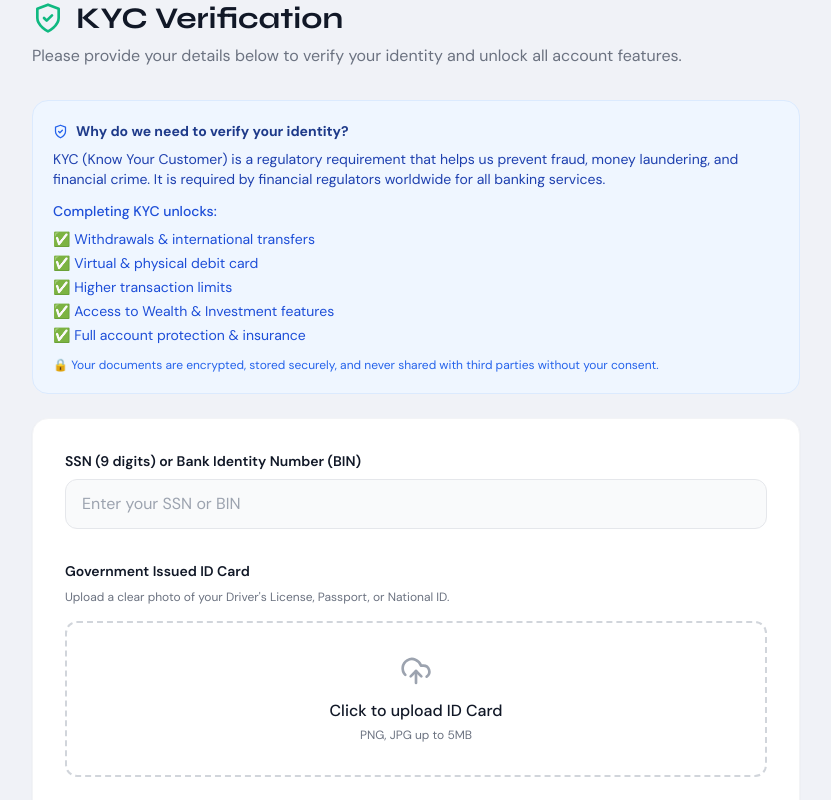
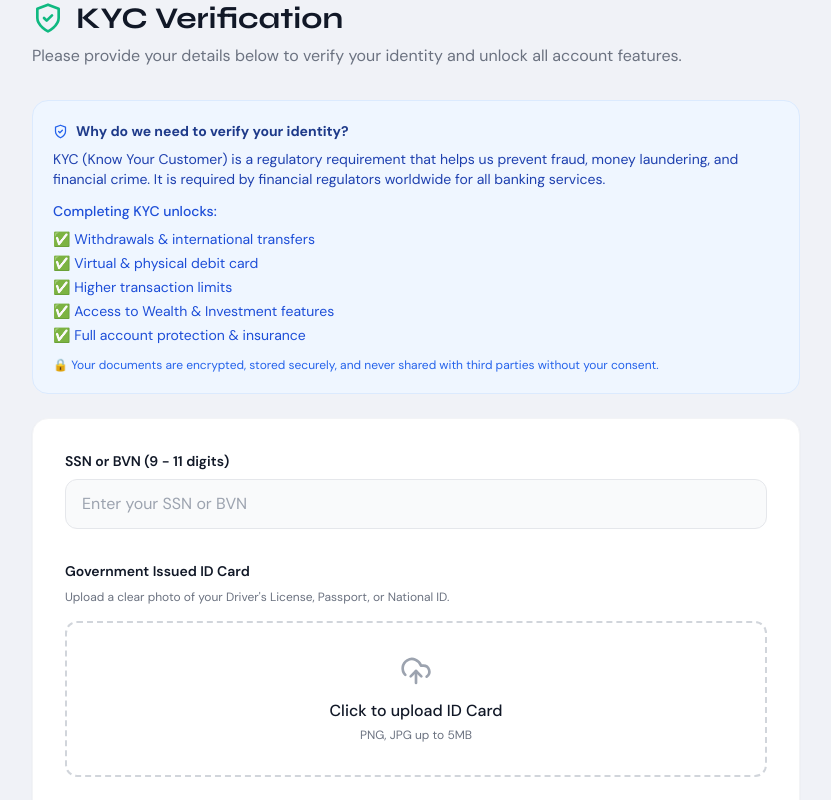
Before and after one commit to osaghaenosa/online_bank, a Next.js app in the folder frontend/: page /kyc in a window 1280 px wide. Shown: the top 800 px of the page, without its empty margins (224-1055 px from the left). Built offline with nearby package versions, Linux system fonts and the light colour scheme; no server answers.

Commit message:
fixed the kyc mismatch

```diff
--- a/frontend/app/admin/users/page.tsx
+++ b/frontend/app/admin/users/page.tsx
@@ -274,7 +274,7 @@ export default function AdminUsersPage() {
                                    <div className="p-2 rounded border text-xs text-left w-full mt-1" style={{ background: 'var(--color-bg)', borderColor: 'var(--color-border)' }}>
                                      {selected.kycDetails.idCard && <div><strong>ID Card:</strong> <a href={selected.kycDetails.idCard} target="_blank" rel="noreferrer" className="text-blue-500 hover:underline">View Document</a></div>}
                                      {selected.kycDetails.otherVerification && <div><strong>Other Doc:</strong> <a href={selected.kycDetails.otherVerification} target="_blank" rel="noreferrer" className="text-blue-500 hover:underline">View Document</a></div>}
-                                     {selected.kycDetails.ssnOrBin && <div><strong>SSN/BIN:</strong> {selected.kycDetails.ssnOrBin}</div>}
+                                     {selected.kycDetails.ssnOrBvn && <div><strong>SSN/BVN:</strong> {selected.kycDetails.ssnOrBvn}</div>}
                                    </div>
                                  )}
                                </div>],
--- a/frontend/app/kyc/page.tsx
+++ b/frontend/app/kyc/page.tsx
@@ -8,7 +8,7 @@ import clsx from 'clsx'
 export default function KycPage() {
   const { user, toast } = useAuth()
   const [loading, setLoading] = useState(false)
-  const [ssnOrBin, setSsnOrBin] = useState('')
+  const [ssnOrBvn, setSsnOrBvn] = useState('')
   const [idCardFile, setIdCardFile] = useState<File | null>(null)
   const [otherDocFile, setOtherDocFile] = useState<File | null>(null)
   const idInputRef = useRef<HTMLInputElement>(null)
@@ -31,7 +31,7 @@ export default function KycPage() {
 
   const handleSubmit = async (e: React.FormEvent) => {
     e.preventDefault()
-    if (!ssnOrBin) return toast('SSN or BIN is required', 'error')
+    if (!ssnOrBvn) return toast('SSN or BVN is required', 'error')
     if (!idCardFile) return toast('ID Card is required', 'error')
     if (!otherDocFile) return toast('Other Verification Document is required', 'error')
 
@@ -45,7 +45,7 @@ export default function KycPage() {
       setLoading(true)
 
       const formData = new FormData()
-      formData.append('ssnOrBin', ssnOrBin)
+      formData.append('ssnOrBvn', ssnOrBvn)
       formData.append('idCard', idCardFile)
       formData.append('otherVerification', otherDocFile)
 
@@ -126,14 +126,14 @@ export default function KycPage() {
       <div className="bg-white rounded-2xl shadow-sm border border-gray-100 overflow-hidden">
         <div className="p-6 sm:p-8">
           <form onSubmit={handleSubmit} className="space-y-8">
-            {/* SSN / BIN */}
+            {/* SSN / BVN */}
             <div>
-              <label className="block text-sm font-semibold text-gray-900 mb-2">SSN (9 digits) or Bank Identity Number (BIN)</label>
+              <label className="block text-sm font-semibold text-gray-900 mb-2">SSN or BVN (9 - 11 digits)</label>
               <input
                 type="text"
-                value={ssnOrBin}
-                onChange={(e) => setSsnOrBin(e.target.value)}
-                placeholder="Enter your SSN or BIN"
+                value={ssnOrBvn}
+                onChange={(e) => setSsnOrBvn(e.target.value)}
+                placeholder="Enter your SSN or BVN"
                 className="w-full px-4 py-3 bg-gray-50 border border-gray-200 rounded-xl focus:bg-white focus:ring-2 focus:ring-[#10B981]/20 focus:border-[#10B981] outline-none transition-all"
                 required
               />
@@ -192,7 +192,7 @@ export default function KycPage() {
             <div className="pt-4">
               <button
                 type="submit"
-                disabled={loading || !ssnOrBin || !idCardFile || !otherDocFile}
+                disabled={loading || !ssnOrBvn || !idCardFile || !otherDocFile}
                 className="w-full py-4 px-6 bg-[#10B981] hover:bg-emerald-600 text-white font-bold rounded-xl transition-colors disabled:opacity-50 flex items-center justify-center gap-2"
               >
                 {loading ? <Loader2 size={20} className="animate-spin" /> : 'Submit Verification'}
```
Also changed, not shown: 2 other files (tests, documents, lock files or other folders).
